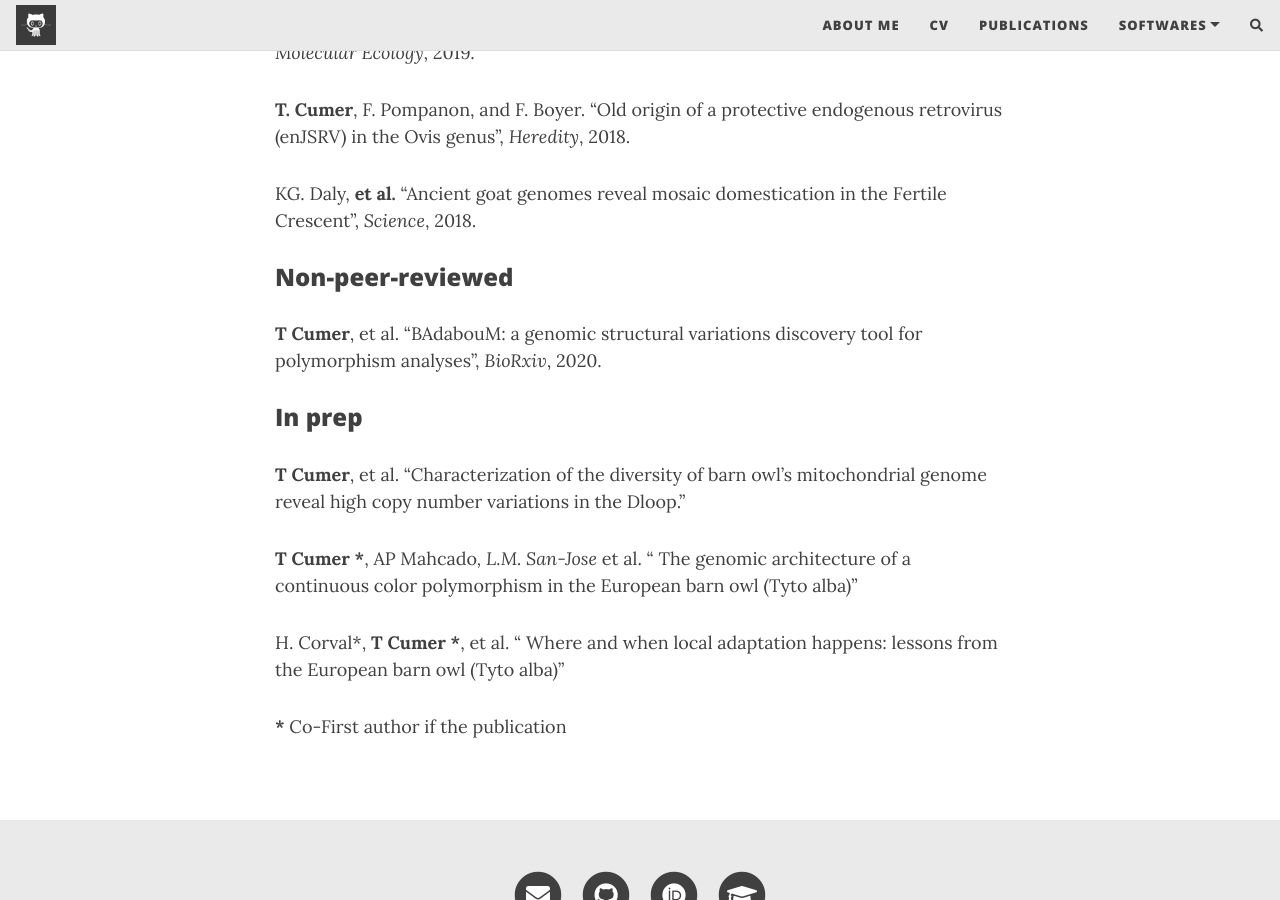
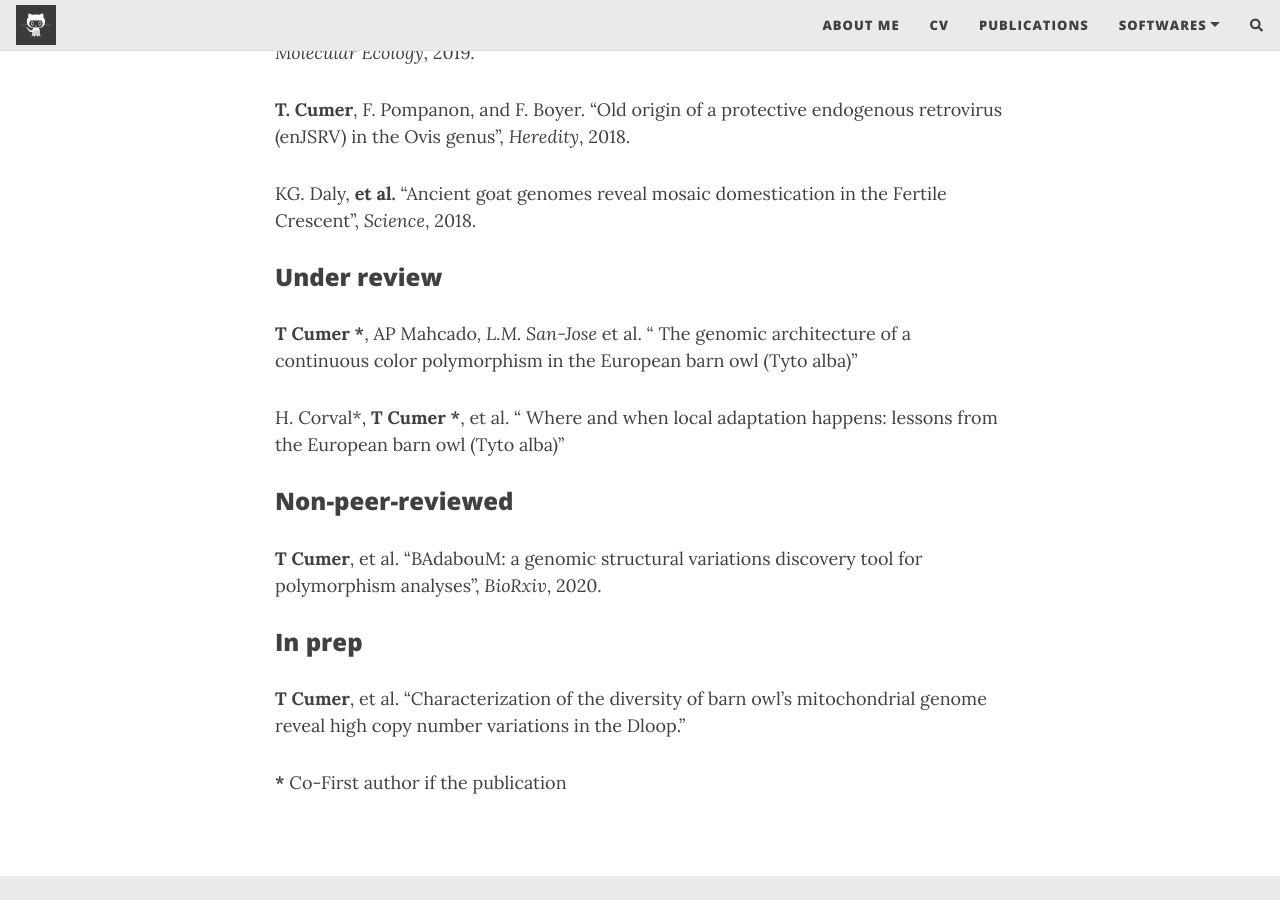
Before and after one commit to cumtr/cumtr.github.io, a Jekyll site: the page built from Publications.md, in a window 1280 px wide and 900 px high, scrolled down 1289 px. Built offline with Jekyll 4.4.1, drawn with Linux system fonts in a browser that asks for light colours; nearby versions of some CDN libraries; comment, search, counter and statistics services are not loaded; some of the changed lines change nothing that is shown.

Commit message:
Update Publications.md

```diff
--- a/Publications.md
+++ b/Publications.md
@@ -30,6 +30,12 @@ S Sherpa, **et al.** “Unravelling the invasion history of the Asian tiger mosq
 
 KG. Daly, **et al.** "Ancient goat genomes reveal mosaic domestication in the Fertile Crescent", *Science*, 2018.
 
+### Under review
+
+**T Cumer** **\***, AP Mahcado*, L.M. San-Jose* et al. “ The genomic architecture of a continuous color polymorphism in the European barn owl (Tyto alba)”
+
+H. Corval*, **T Cumer** **\***, et al. “ Where and when local adaptation happens: lessons from the European barn owl (Tyto alba)”
+
 ### Non-peer-reviewed
 
 **T Cumer**, et al. “BAdabouM: a genomic structural variations discovery tool for polymorphism analyses”, *BioRxiv*, 2020.
@@ -38,8 +44,4 @@ KG. Daly, **et al.** "Ancient goat genomes reveal mosaic domestication in the Fe
 
 **T Cumer**, et al. “Characterization of the diversity of barn owl’s mitochondrial genome reveal high copy number variations in the Dloop.”
 
-**T Cumer** **\***, AP Mahcado*, L.M. San-Jose* et al. “ The genomic architecture of a continuous color polymorphism in the European barn owl (Tyto alba)”
-
-H. Corval*, **T Cumer** **\***, et al. “ Where and when local adaptation happens: lessons from the European barn owl (Tyto alba)”
-
 **\*** Co-First author if the publication
```
